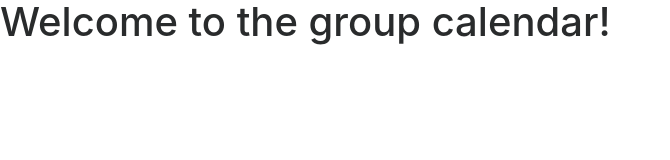
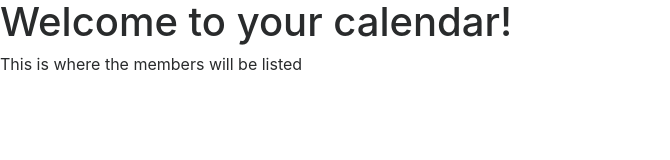
Before and after one commit to kstarre/meal-mates, a website: page public/calendar.html in a window 1280 px wide. Shown: the whole page, without its empty margins (0-670 px from the left). Drawn offline with nearby package versions, Linux system fonts and the light colour scheme; no server answers.

Commit message:
calendar changes that we do not need

```diff
--- a/public/calendar.html
+++ b/public/calendar.html
@@ -31,7 +31,10 @@
 </head>
 
 <body>
-    <h1>Welcome to the group calendar!</h1>
+    <h1>Welcome to your calendar!</h1>
+    <div id="members">This is where the members will be listed
+        <!-- List of members? -->
+    </div>
     <div id="calendar"></div>
 </body>
 </html>
```
